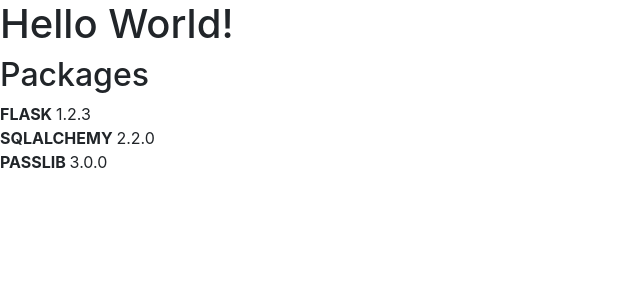
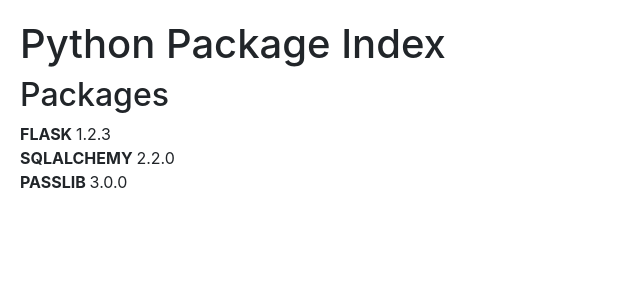
Before and after one commit to willschlitzer/flask-app-talkpython, a Flask app: page / in a window 1280 px wide. Shown: the part 24-324 px from the top of the page, without its empty margins (0-640 px from the left). Run offline with Flask 2, Linux system fonts and the light colour scheme; some libraries are stand-ins or nearby versions.

Commit message:
Add sites.css

```diff
--- a/pypi_org/static/css/site.css
+++ b/pypi_org/static/css/site.css
@@ -0,0 +1,7 @@
+.title {
+        font-weight: bold;
+    }
+
+.main_content {
+    padding: 20px;
+}
--- a/pypi_org/templates/index.html
+++ b/pypi_org/templates/index.html
@@ -4,6 +4,8 @@
     <meta charset="UTF-8">
     <title>Python Package Index (demo)</title>
     <link rel="stylesheet" href="https://stackpath.bootstrapcdn.com/bootstrap/4.1.3/css/bootstrap.min.css" integrity="sha384-MCw98/SFnGE8fJT3GXwEOngsV7Zt27NXFoaoApmYm81iuXoPkFOJwJ8ERdknLPMO" crossorigin="anonymous">
+
+    <link rel="stylesheet" href="static/css/site.css" />
 
 </head>
 <body>
@@ -13,13 +15,8 @@
     <a href="/about">About</a>
 </nav>
 
-<style>
-    .title {
-        font-weight: bold;
-    }
-</style>
-
-<h1>Hello World!</h1>
+<div class="main_content">
+    <h1>Python Package Index</h1>
     <h2>Packages</h2>
 
     {% for p in packages %}
@@ -34,6 +31,8 @@
     </div>
 
     {% endfor %}
+</div>
+
 
 <script src="https://code.jquery.com/jquery-3.3.1.slim.min.js" integrity="sha384-q8i/X+965DzO0rT7abK41JStQIAqVgRVzpbzo5smXKp4YfRvH+8abtTE1Pi6jizo" crossorigin="anonymous"></script>
 <script src="https://cdnjs.cloudflare.com/ajax/libs/popper.js/1.14.3/umd/popper.min.js" integrity="sha384-ZMP7rVo3mIykV+2+9J3UJ46jBk0WLaUAdn689aCwoqbBJiSnjAK/l8WvCWPIPm49" crossorigin="anonymous"></script>
```
Lines whose indentation alone changed are shown as unchanged.
